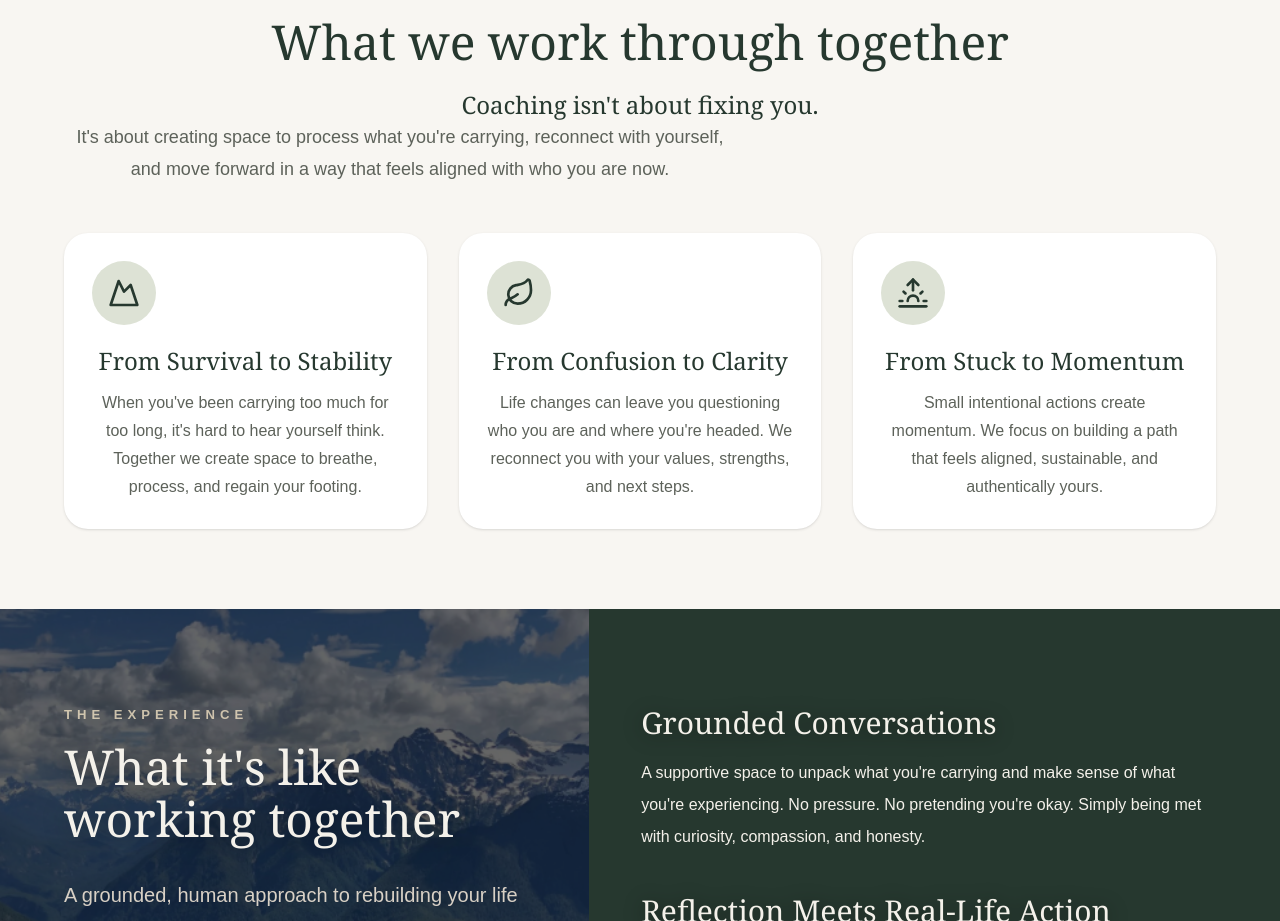
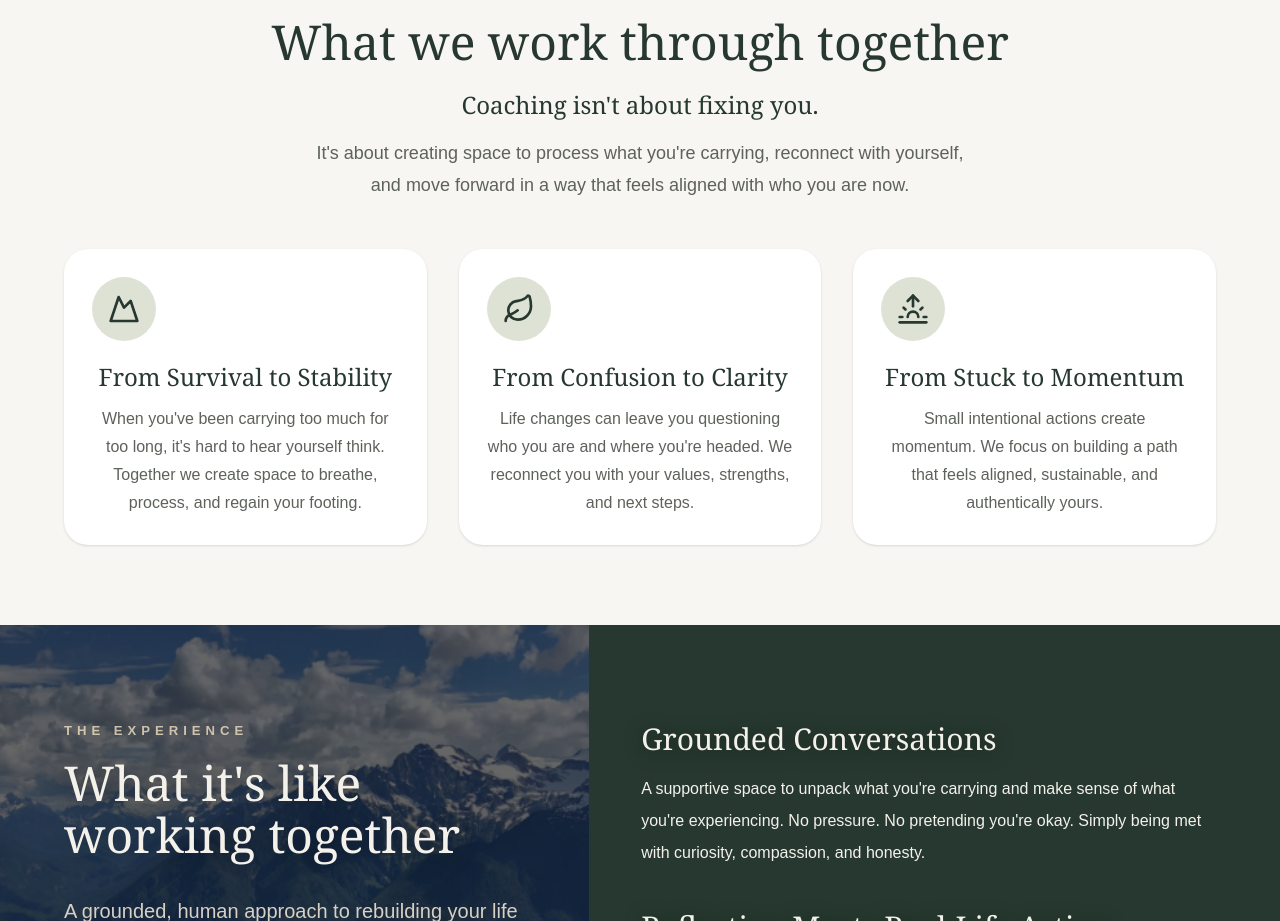
Before and after one commit to mybecomingpath/my-becoming-path, a Next.js app: page / in a window 1280 px wide. Shown: the part 1620-2541 px from the top of the page. Built offline with nearby package versions, Linux system fonts and the light colour scheme.

Commit message:
Update page.tsx

```diff
--- a/app/page.tsx
+++ b/app/page.tsx
@@ -163,7 +163,7 @@ I’m Chris Mamone, and after hosting a podcast with 150+ episodes and writing a
   Coaching isn't about fixing you.
 </h3>
 
-<p className="mx-automt-4 max-w-2xl text-center text-lg leading-8 text-[#5D625A]">
+<p className="mx-auto mt-4 max-w-2xl text-center text-lg leading-8 text-[#5D625A]">
   It's about creating space to process what you're carrying, reconnect with yourself,
   and move forward in a way that feels aligned with who you are now.
 </p>
```
